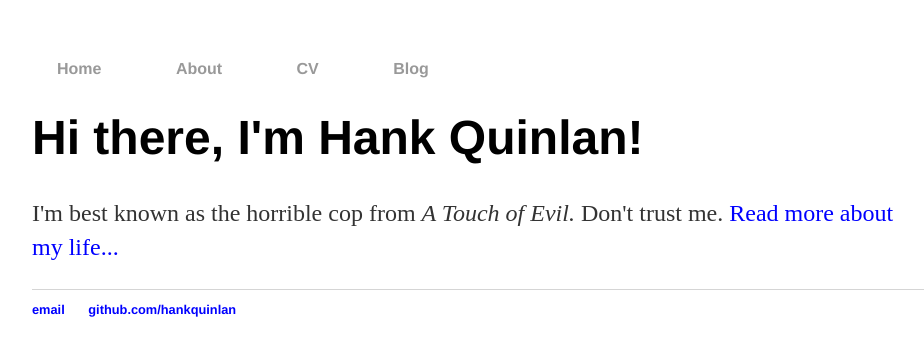
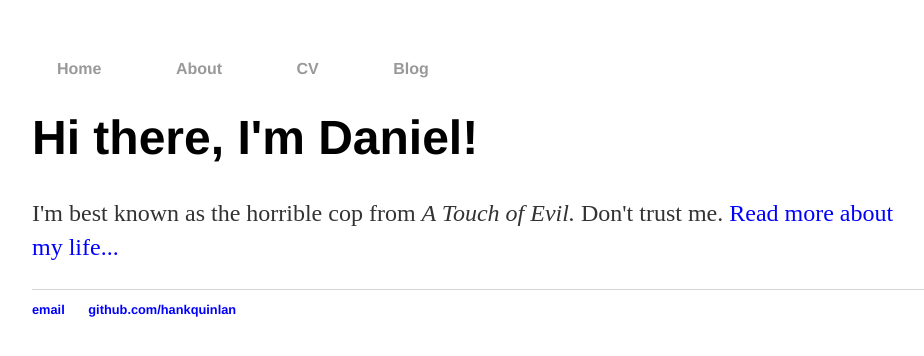
Before and after one commit to danielzsh/devo1ution.github.io, a Jekyll site: the page built from index.html, in a window 1280 px wide. Shown: the top 356 px of the page, without its empty margins (160-1084 px from the left). Built offline with Jekyll 4.4.1, drawn with Linux system fonts in a browser that asks for light colours.

Commit message:
Update index.html

```diff
--- a/index.html
+++ b/index.html
@@ -3,6 +3,6 @@ layout: default
 title: Hank Quinlan, Horrible Cop
 ---
 <div class="blurb">
-	<h1>Hi there, I'm Hank Quinlan!</h1>
+	<h1>Hi there, I'm Daniel!</h1>
 	<p>I'm best known as the horrible cop from <em>A Touch of Evil.</em> Don't trust me. <a href="/about">Read more about my life...</a></p>
 </div><!-- /.blurb -->
```
